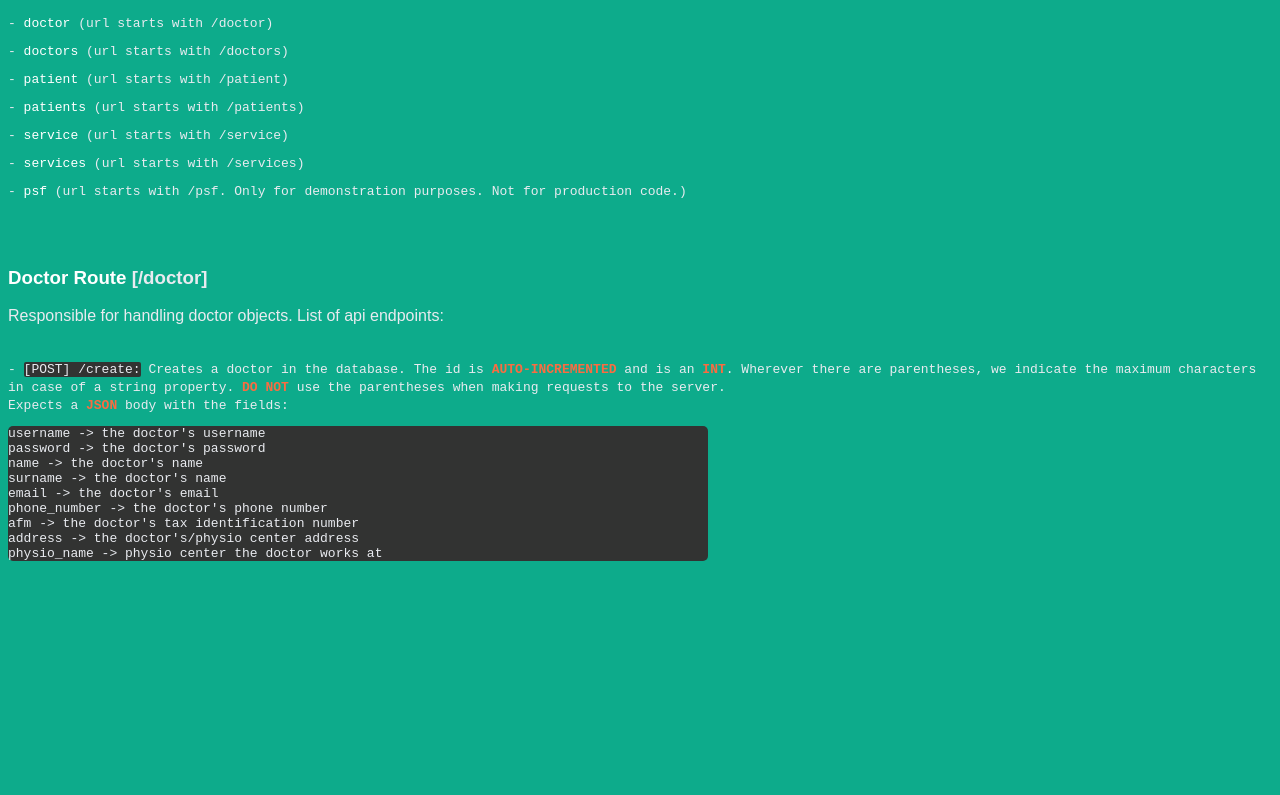
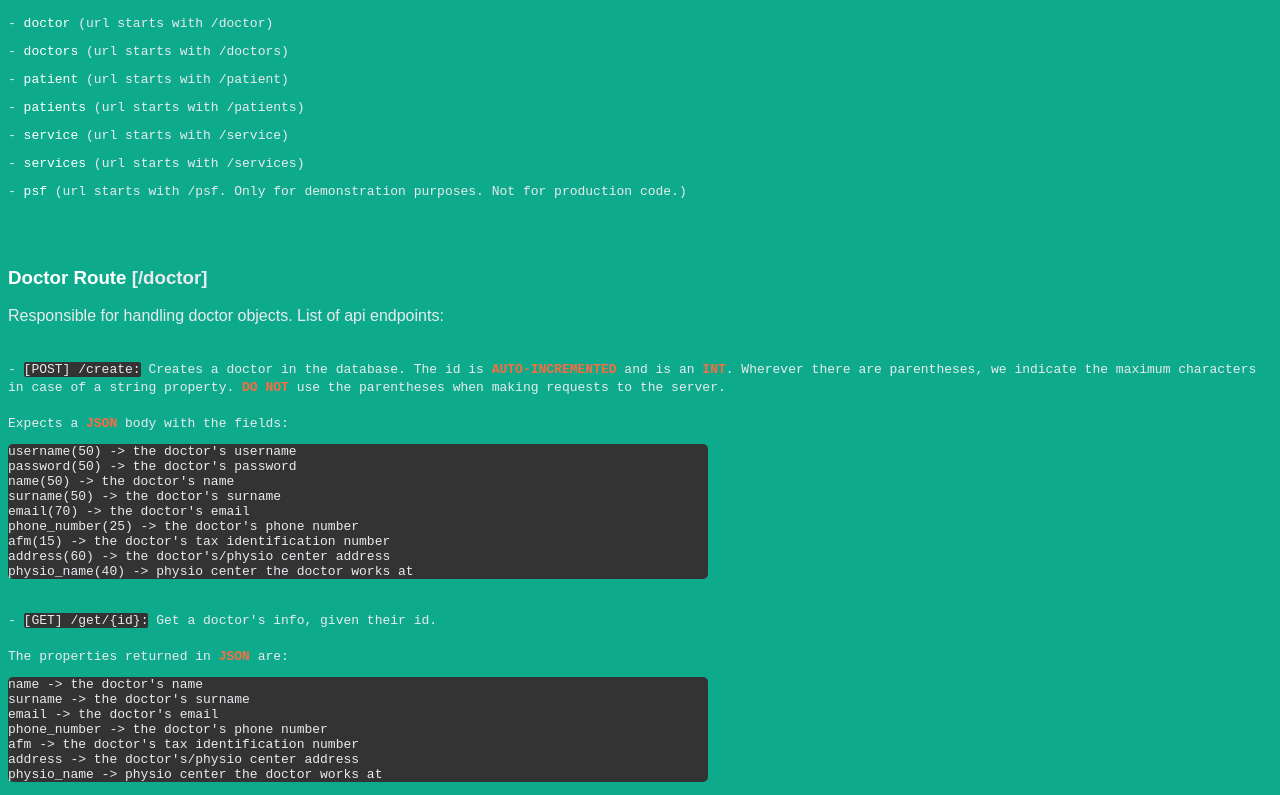
Before and after one commit to setokk/PhysioLink-Backend, a website: page documentation/documentation.html in a window 1280 px wide. Shown: the part 502-1297 px from the top of the page. Before the commit the page ends 1076 px from the top, so only its background shows below. Drawn offline with Linux system fonts and the light colour scheme.

Commit message:
Added more documentation

```diff
--- a/documentation/documentation.html
+++ b/documentation/documentation.html
@@ -142,6 +142,22 @@
         min-width: 700px;
         max-width: 700px;
     }
+
+    .center-part > h2 > a::before
+    {
+        content: '';
+        display: block;
+        height: 180px;
+        margin-top: -180px;
+    }
+
+    .center-part > h3 > a::before,.center-part > pre > a::before
+    {
+        content: '';
+        display: block;
+        height: 220px;
+        margin-top: -220px;
+    }
 </style>
 <body>
     <header id="header-sticky">
@@ -185,17 +201,35 @@
         <h3><a href="#doctor-route" id="doctor-route">Doctor Route</a> [/doctor]</h3>
         <p>Responsible for handling doctor objects. List of api endpoints:</p>
         <br>
-        <code>- <span class="matte-grey">[POST] /create:</span> Creates a doctor in the database. The id is <span class="highlighted">AUTO-INCREMENTED</span>
+        <code>
+            - <span class="matte-grey">[POST] /create:</span>
+            Creates a doctor in the database. The id is <span class="highlighted">AUTO-INCREMENTED</span>
              and is an <span class="highlighted">INT</span>.
              Wherever there are parentheses, we indicate the maximum characters in case of a string property.
              <span class="highlighted">DO NOT</span> use the parentheses when making
              requests to the server.
              <br>
+             <br>
              Expects a <span class="highlighted">JSON</span> body with the fields:
-            <pre class="matte-grey-rounder">username -> the doctor's username
-password -> the doctor's password
-name -> the doctor's name
-surname -> the doctor's name
+            <pre class="matte-grey-rounder">username(50) -> the doctor's username
+password(50) -> the doctor's password
+name(50) -> the doctor's name
+surname(50) -> the doctor's surname
+email(70) -> the doctor's email
+phone_number(25) -> the doctor's phone number
+afm(15) -> the doctor's tax identification number
+address(60) -> the doctor's/physio center address
+physio_name(40) -> physio center the doctor works at</pre>
+        </code>
+        <br>
+        <code>
+            - <span class="matte-grey">[GET] /get/{id}:</span>
+            Get a doctor's info, given their id.
+            <br>
+            <br>
+            The properties returned in <span class="highlighted">JSON</span> are:
+            <pre class="matte-grey-rounder">name -> the doctor's name
+surname -> the doctor's surname
 email -> the doctor's email
 phone_number -> the doctor's phone number
 afm -> the doctor's tax identification number
```
